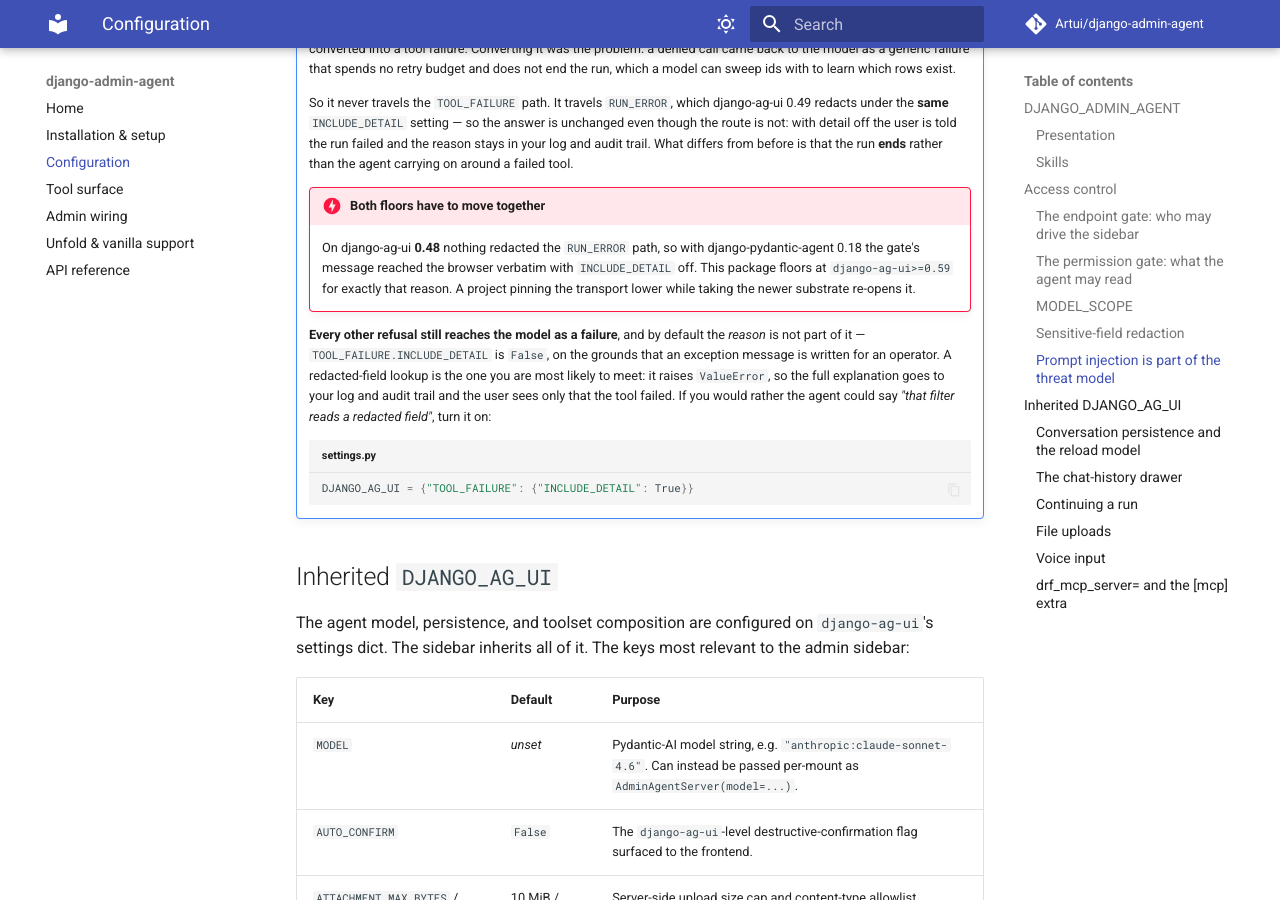
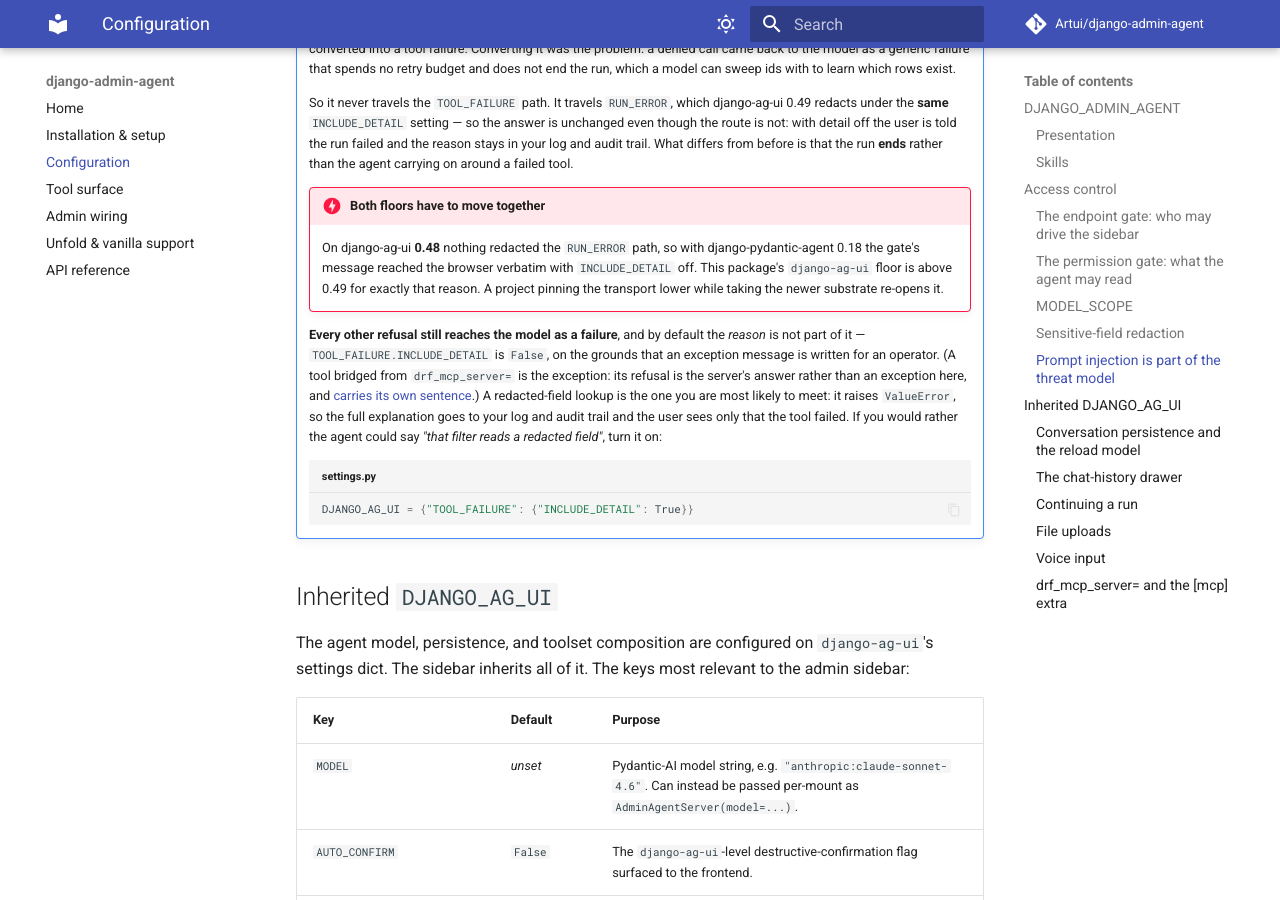
Before and after one commit to Artui/django-admin-agent, an MkDocs documentation site: the page built from docs/configuration.md, in a window 1280 px wide and 900 px high, scrolled down 7890 px. Built offline with MkDocs 1.6.1 and Material for MkDocs 9.7.7, drawn with Linux system fonts in a browser that asks for light colours; comment, search, counter and statistics services are not loaded; some of the changed text lies outside the part shown.

Commit message:
Floor at django-ag-ui 0.60, django-pydantic-agent 0.23 and drf-mcp 0.45, so a refused bridged tool renders as failed
A server passed as AdminAgentServer(drf_mcp_server=...) reaches the agent
through django-pydantic-agent's in-process bridge. Below 0.23 that bridge
returned a refused call as the tool's value, which pydantic-ai records as a
success, so TOOL_CALL_RESULT carried no outcome and the vendored card settled
the call to done. 0.23 raises ToolFailed instead; django-ag-ui 0.60 floors it
and holds the behaviour with a test driving a refused bridged tool through a
whole session.

The [mcp] extra moves to drf-mcp 0.45, which serves a refusal's code on the
tool's error result and resolves a chain tool's RETRIEVE step to its row before
the object-level permission judges it.

The configuration page's note on refusal reasons said every non-permission
refusal withholds its reason by default. A bridged tool's refusal is the
server's answer rather than an exception here, and TOOL_FAILURE.INCLUDE_DETAIL
does not redact it, so the drf_mcp_server= section now says so.

Every stated copy of the three floors moves with them, including CLAUDE.md's
compatibility table. uv.lock resolves django-ag-ui 0.60.0,
django-pydantic-agent 0.23.0, djangorestframework-mcp-server 0.45.0 and
djangorestframework-services 0.52.1.

Co-Authored-By: Claude Opus 5 <noreply@anthropic.com>

```diff
--- a/docs/configuration.md
+++ b/docs/configuration.md
@@ -297,13 +297,16 @@ just read. Three things follow:
     !!! danger "Both floors have to move together"
         On django-ag-ui **0.48** nothing redacted the `RUN_ERROR` path, so with
         django-pydantic-agent 0.18 the gate's message reached the browser
-        verbatim with `INCLUDE_DETAIL` off. This package floors at
-        `django-ag-ui>=0.59` for exactly that reason. A project pinning the
-        transport lower while taking the newer substrate re-opens it.
+        verbatim with `INCLUDE_DETAIL` off. This package's `django-ag-ui` floor
+        is above 0.49 for exactly that reason. A project pinning the transport
+        lower while taking the newer substrate re-opens it.
 
     **Every other refusal still reaches the model as a failure**, and by default
     the *reason* is not part of it — `TOOL_FAILURE.INCLUDE_DETAIL` is `False`,
-    on the grounds that an exception message is written for an operator. A
+    on the grounds that an exception message is written for an operator. (A tool
+    bridged from `drf_mcp_server=` is the exception: its refusal is the server's
+    answer rather than an exception here, and
+    [carries its own sentence](#drf_mcp_server-and-the-mcp-extra).) A
     redacted-field lookup is the one you are most likely to meet: it raises
     `ValueError`, so the full explanation goes to your log and audit trail and
     the user sees only that the tool failed. If you would rather the agent could
@@ -525,3 +528,13 @@ It is a constructor argument rather than a setting, like every other
 collaborator: `DRF_MCP_SERVER` in `DJANGO_AG_UI` is refused with
 `ImproperlyConfigured` (see the warning under
 [Inherited `DJANGO_AG_UI`](#inherited-django_ag_ui)).
+
+A call the server refuses reaches the sidebar as a **failed** call, from
+django-pydantic-agent 0.23, which raises the refusal rather than returning it as
+the tool's value; below that the card settled it to done. Its text is the
+server's own error sentence, followed by the refusal's `code` where it has one
+and, for a chain, the step that failed: what the server would send any MCP
+client that made the call. `TOOL_FAILURE.INCLUDE_DETAIL` does not redact it,
+because nothing was raised on this side to redact. The server has already
+decided what its caller may read, so word a `ServiceError` for whoever calls the
+tool, a staff member reading the sidebar included.
```
Also changed, not shown: CHANGELOG.md (+28 -9 lines), CLAUDE.md (+5 -5 lines), README.md (+1 -1 lines), docs/installation.md (+2 -2 lines), pyproject.toml (+30 -10 lines), 2 other files.
